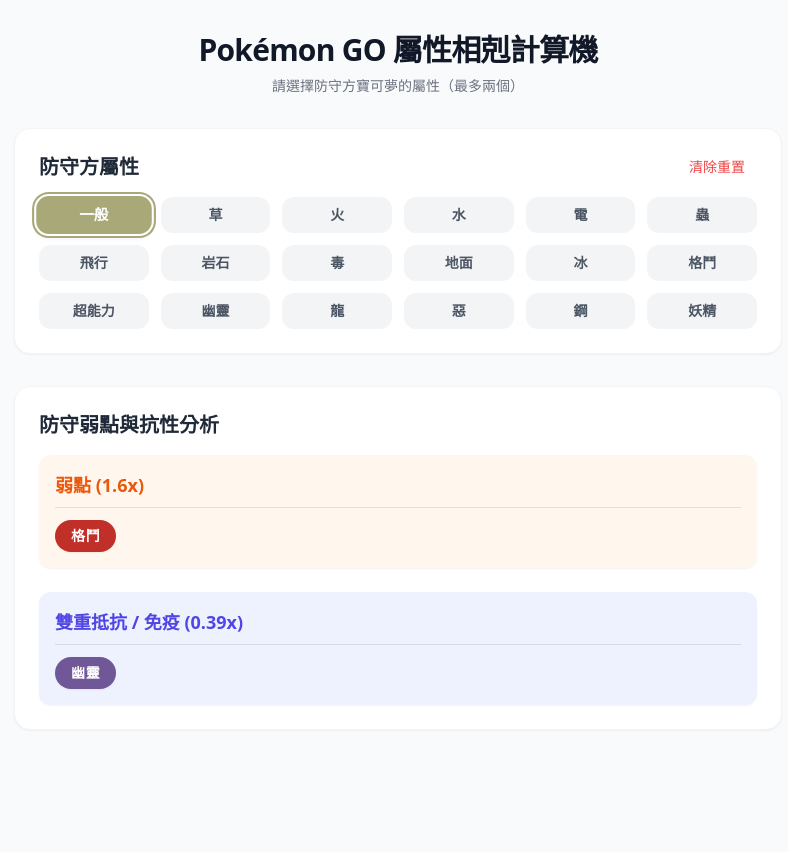
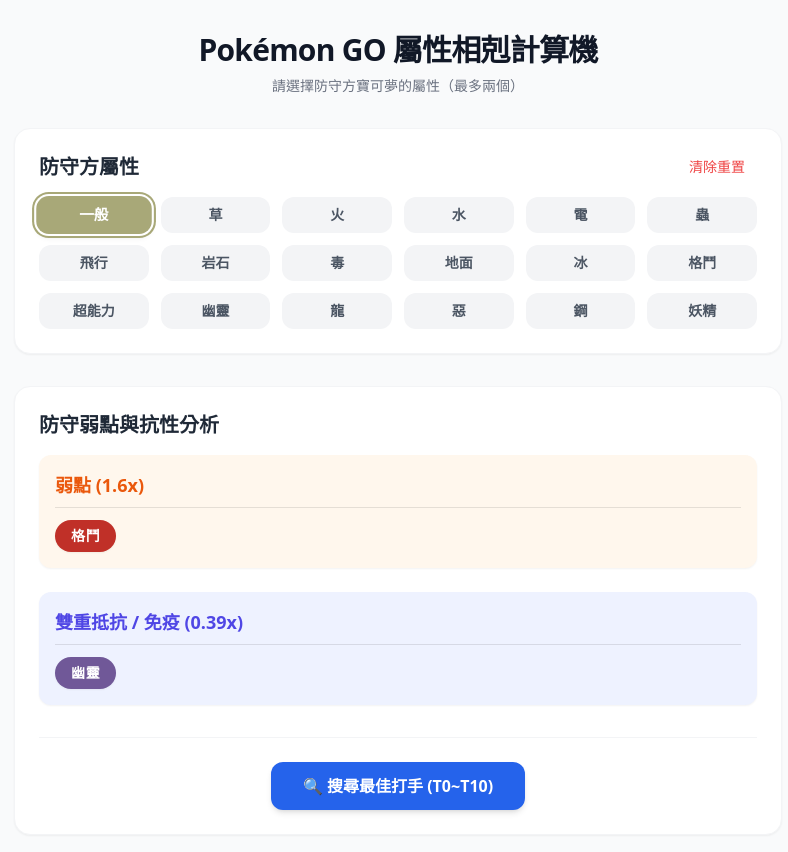
Before and after one commit to kevin770113/PokemonIndex, a React (Vite) app: page / in a window 1280 px wide. Both pictures are taken after a click on the button "一般". Shown: the top 852 px of the page, without its empty margins (242-1030 px from the left). Before the commit the page ends 800 px from the top, so only its background shows below. Built offline with nearby package versions, Linux system fonts and the light colour scheme; the HTML template or start-up script is replaced by a standard one.

Commit message:
Update App.tsx

```diff
--- a/src/App.tsx
+++ b/src/App.tsx
@@ -1,37 +1,67 @@
 import React, { useState, useMemo } from 'react';
 import { PokemonType } from './types/pokemon';
+import { PokemonData } from './types/database';
 import { TypeSelector } from './components/TypeSelector';
 import { ResultSection } from './components/ResultSection';
 import { calculateEffectiveness } from './utils/typeCalculator';
+import { searchBestAttackers, TierGroup } from './utils/searchAlgorithm';
 import { usePWA } from './hooks/usePWA';
 import { UpdateToast } from './components/UpdateToast';
+import { PokemonSearchList } from './components/PokemonSearchList';
 
 const App: React.FC = () => {
   const [selectedTypes, setSelectedTypes] = useState<PokemonType[]>([]);
+  const [tierResults, setTierResults] = useState<TierGroup[]>([]);
+  const [isSearching, setIsSearching] = useState(false);
+  const [hasSearched, setHasSearched] = useState(false);
 
-  // 載入 PWA 更新狀態勾子
   const { needRefresh, setNeedRefresh, updateServiceWorker } = usePWA();
 
   const handleToggleType = (type: PokemonType) => {
     setSelectedTypes(prev => {
-      if (prev.includes(type)) {
-        return prev.filter(t => t !== type);
-      }
-      if (prev.length < 2) {
-        return [...prev, type];
-      }
-      return prev;
+      const newTypes = prev.includes(type)
+        ? prev.filter(t => t !== type)
+        : (prev.length < 2 ? [...prev, type] : prev);
+
+      // 更換防守方屬性時，自動重置搜尋狀態
+      setTierResults([]);
+      setHasSearched(false);
+      return newTypes;
     });
   };
 
   const handleClear = () => {
     setSelectedTypes([]);
+    setTierResults([]);
+    setHasSearched(false);
   };
 
   const effectivenessResults = useMemo(
     () => calculateEffectiveness(selectedTypes),
     [selectedTypes]
   );
+
+  const handleSearchAttackers = async () => {
+    if (selectedTypes.length === 0) return;
+
+    setIsSearching(true);
+    setHasSearched(true);
+    try {
+      // 點擊後才去載入 JSON，節省初次網頁載入資源
+      const response = await fetch('/pokemon-data.json');
+      if (!response.ok) throw new Error('Network response was not ok');
+      const allPokemon: PokemonData[] = await response.json();
+
+      // 執行核心分級演算法
+      const results = searchBestAttackers(allPokemon, selectedTypes);
+      setTierResults(results);
+    } catch (error) {
+      console.error("無法載入寶可夢資料:", error);
+      alert("資料載入失敗，請確認是否已透過 GitHub Actions 產生 pokemon-data.json。");
+    } finally {
+      setIsSearching(false);
+    }
+  };
 
   return (
     <div className="min-h-screen bg-gray-50 text-gray-800 p-4 sm:p-8 font-sans relative">
@@ -68,11 +98,35 @@
         <section className="bg-white p-6 rounded-2xl shadow-sm border border-gray-100">
           <h2 className="text-xl font-bold mb-4">防守弱點與抗性分析</h2>
           <ResultSection results={effectivenessResults} />
+
+          {/* 搜尋打手按鈕區塊 */}
+          {selectedTypes.length > 0 && (
+            <div className="mt-8 pt-6 border-t border-gray-100 text-center">
+              <button
+                onClick={handleSearchAttackers}
+                disabled={isSearching}
+                className={`w-full sm:w-auto px-8 py-3 rounded-xl font-bold text-white shadow-md transition-all ${
+                  isSearching ? 'bg-gray-400 cursor-not-allowed' : 'bg-blue-600 hover:bg-blue-700 hover:shadow-lg active:scale-95'
+                }`}
+              >
+                {isSearching ? '🔍 搜尋與運算中...' : '🔍 搜尋最佳打手 (T0~T10)'}
+              </button>
+            </div>
+          )}
+
+          {/* 無符合名單提示 */}
+          {hasSearched && !isSearching && tierResults.length === 0 && (
+            <div className="mt-6 text-center text-gray-400 py-6 border-2 border-dashed border-gray-200 rounded-xl">
+              沒有符合 T0 ~ T10 條件的最佳打手。
+            </div>
+          )}
+
+          {/* 渲染 T0~T10 名單 */}
+          <PokemonSearchList tierGroups={tierResults} isLoading={isSearching} />
         </section>
 
       </div>
 
-      {/* 將 PWA 更新提示掛載在最上層 */}
       <UpdateToast
         needRefresh={needRefresh}
         updateServiceWorker={updateServiceWorker}
```
